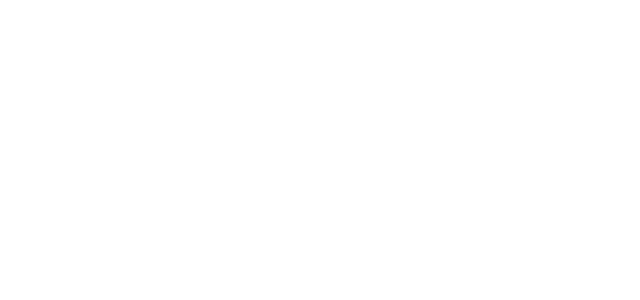
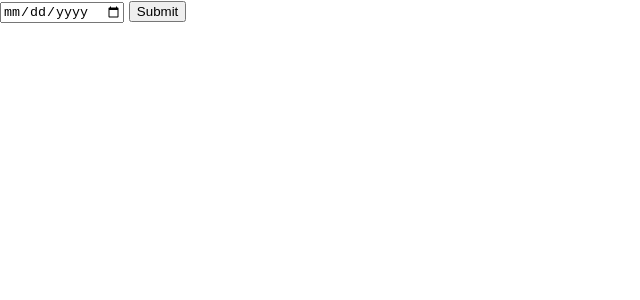
Before and after one commit to aswathyeg/react-js-agecalculator, a React (Create React App) app: page / in a window 1280 px wide. Shown: the top 300 px of the page, without its empty margins (0-640 px from the left). Built offline with nearby package versions, Linux system fonts and the light colour scheme.

Commit message:
added formcontrol and submit

```diff
--- a/src/App.js
+++ b/src/App.js
@@ -1,9 +1,16 @@
 import React from "react";
+import {Form,FormControl,Button} from 'react-bootstrap';
 
 class App extends React.Component {
   render(){
   return (
     <div className="App">
+      <Form inline>
+        <FormControl type="date">
+        </FormControl>
+        {' '}
+        <Button>Submit</Button>
+      </Form>
 
     </div>
   );
```
